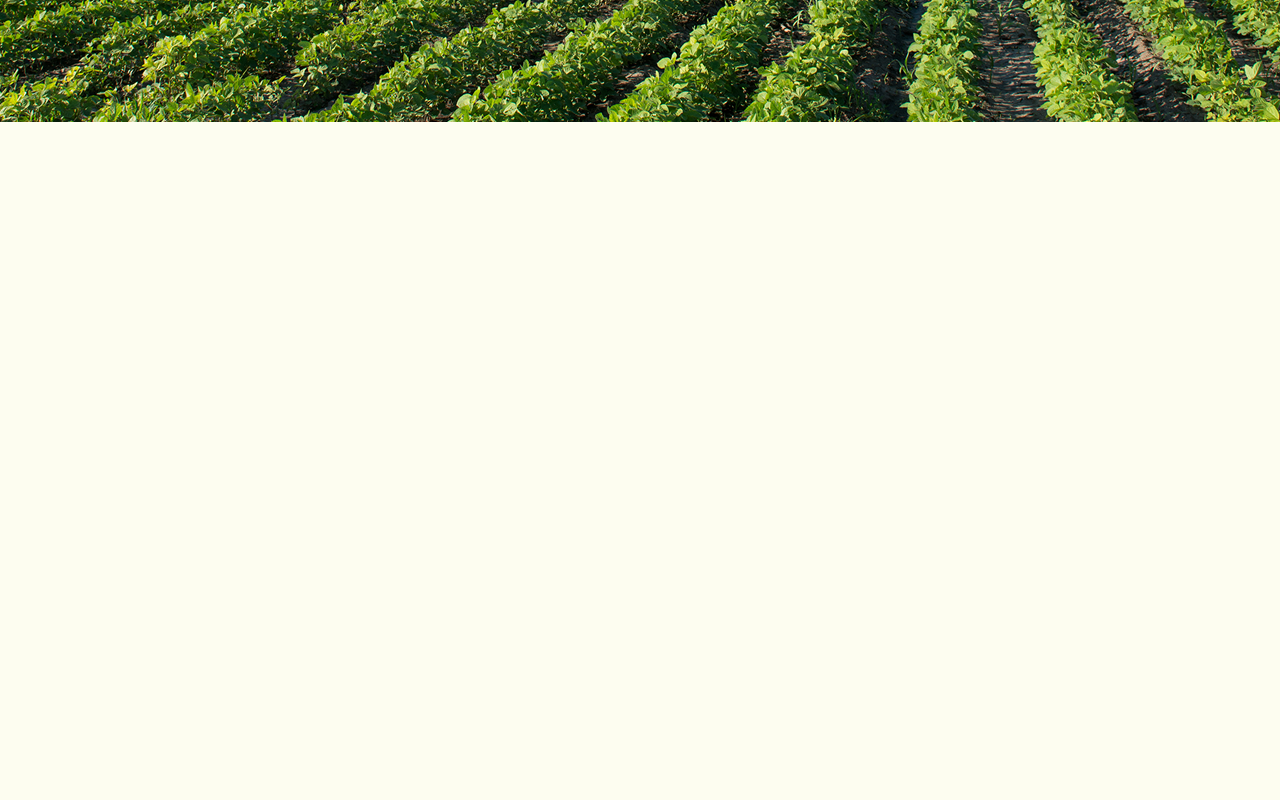
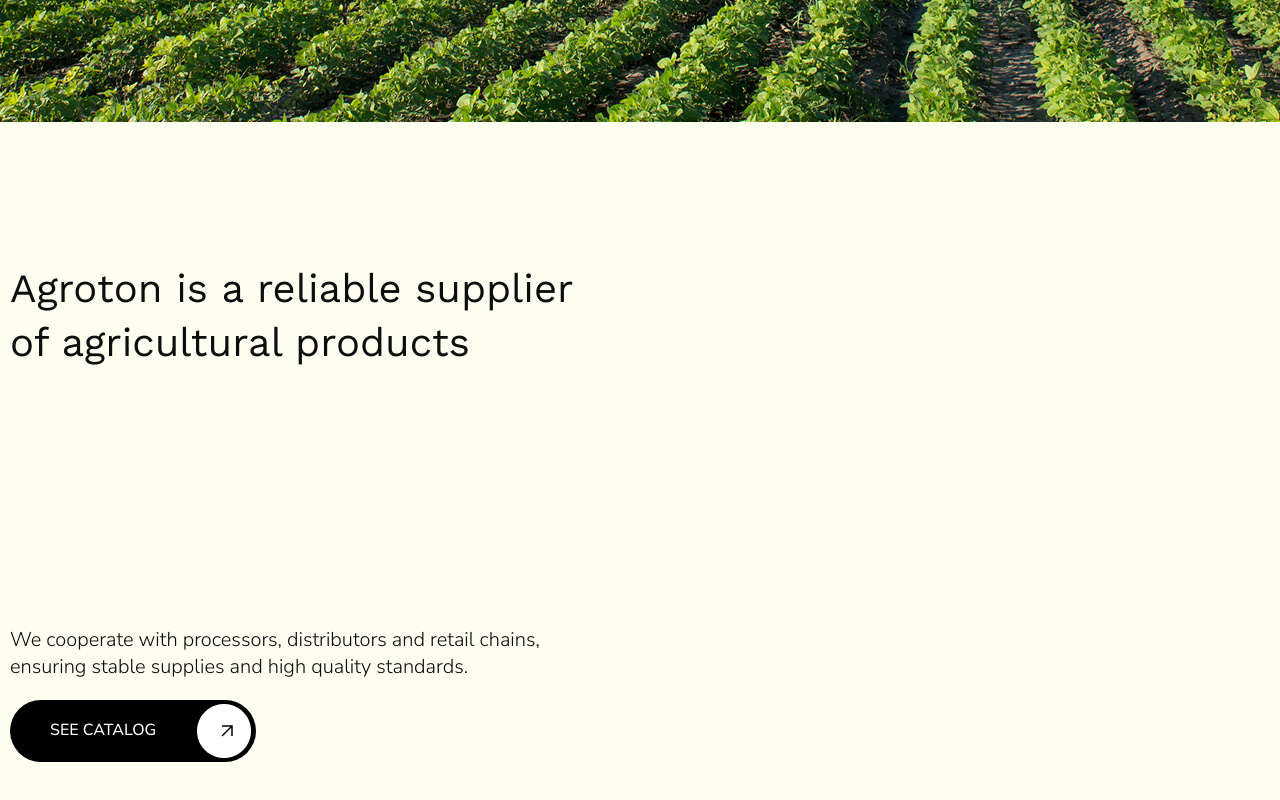
Before and after one commit to poetryofcode/Agroton, a Next.js app: page / in a window 1280 px wide. Shown: the part 3749-4549 px from the top of the page. Before the commit the page ends 4011 px from the top, so only its background shows below. Built offline with nearby package versions, Linux system fonts and the light colour scheme.

Commit message:
feat: contacts

```diff
--- a/src/app/page.tsx
+++ b/src/app/page.tsx
@@ -3,6 +3,7 @@
 import About from "@/components/About";
 import Products from "@/components/Products";
 import Slogan from "@/components/Slogan";
+import Partners from "@/components/Partners";
 
 export default function App() {
   return (
@@ -12,6 +13,7 @@
         <About />
         <Products />
         <Slogan />
+        <Partners />
       </main>
     </>
   );
--- /dev/null
+++ b/src/components/Partners.module.scss
@@ -0,0 +1,53 @@
+.partners {
+  margin-bottom: 150px;
+}
+
+.container {
+  max-width: 1440px;
+  padding: 0 10px;
+  margin: 0 auto;
+}
+
+.inner {
+  display: flex;
+  justify-content: space-between;
+  height: 500px;
+}
+
+.contacts {
+  max-width: 580px;
+  display: flex;
+  flex-direction: column;
+  justify-content: space-between;
+}
+
+.title {
+  font-family: "Work Sans";
+  font-size: 40px;
+  font-weight: 400;
+}
+
+.text {
+  font-size: 20px;
+  font-weight: 300;
+  margin-bottom: 20px;
+}
+
+.link {
+  color: #fff;
+  text-align: center;
+  font-weight: 500;
+  text-transform: uppercase;
+  background-color: black;
+  padding: 20px 100px 20px 40px;
+  position: relative;
+  border-radius: 96px;
+  display: inline-block;
+}
+
+.btn {
+  position: absolute;
+  right: 5px;
+  top: 50%;
+  transform: translateY(-50%);
+}
--- /dev/null
+++ b/src/components/Partners.tsx
@@ -0,0 +1,32 @@
+import Link from "next/link";
+import styles from "./Partners.module.scss";
+import Image from "next/image";
+import link from "@/images/product-link.png";
+
+export default function Partners() {
+  return (
+    <div className={styles.partners}>
+      <div className={styles.container}>
+        <div className={styles.inner}>
+          <div className={styles.contacts}>
+            <h3 className={styles.title}>
+              Agroton is a reliable supplier of agricultural products
+            </h3>{" "}
+            <div className={styles.wrapper}>
+              <p className={styles.text}>
+                We cooperate with processors, distributors and retail chains,
+                ensuring stable supplies and high quality standards.
+              </p>
+
+              <Link className={styles.link} href={"/"}>
+                See catalog
+                <Image className={styles.btn} src={link} alt="link" />
+              </Link>
+            </div>
+          </div>
+          <div className={styles.values}></div>
+        </div>
+      </div>
+    </div>
+  );
+}
```
